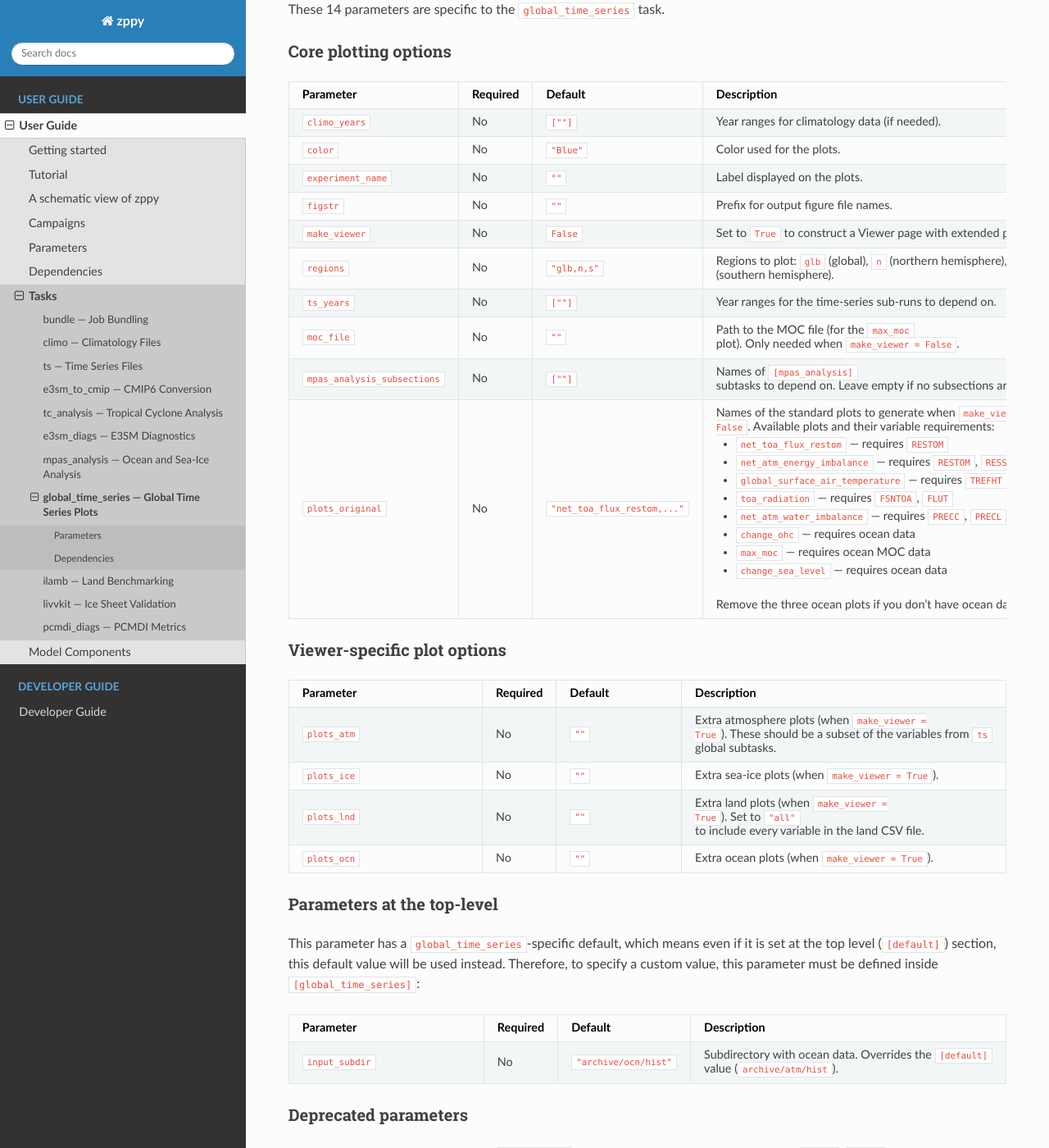
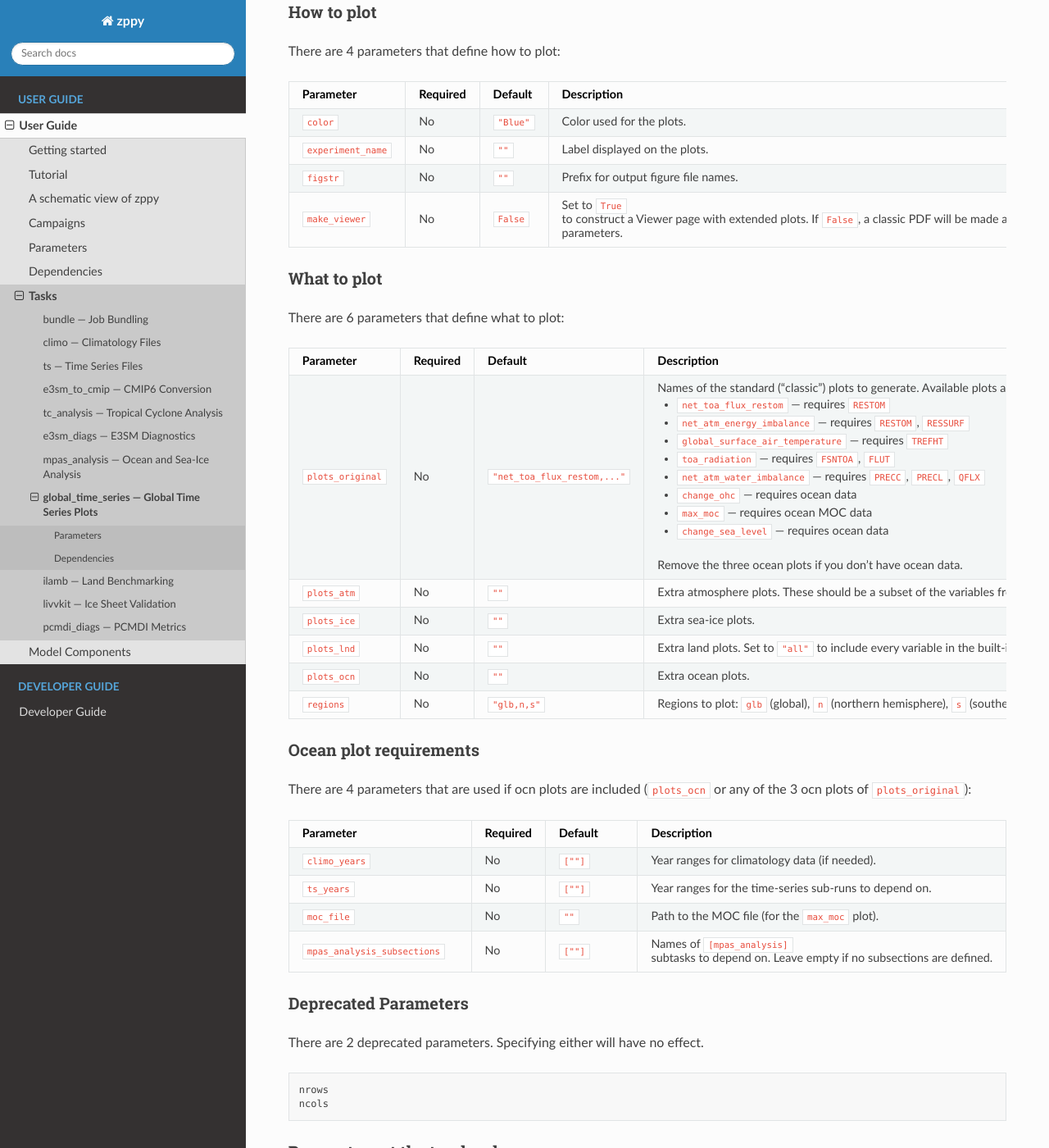
Before and after one commit to E3SM-Project/zppy, a Sphinx documentation site: the page built from docs/source/user_guide/tasks/global_time_series.rst, in a window 1280 px wide and 1400 px high, scrolled down 361 px. Shown: the whole window at 82% size. Built offline with Sphinx 7.4.7 and the Read the Docs theme 3.1.0, drawn with Linux system fonts in a browser that asks for light colours; some of the changed text lies outside the part shown.

Commit message:
Revise global_time_series parameters doc

```diff
--- a/docs/source/user_guide/tasks/global_time_series.rst
+++ b/docs/source/user_guide/tasks/global_time_series.rst
@@ -5,16 +5,18 @@ global_time_series — Global Time Series Plots
 
 The ``global_time_series`` task generates global time series plots of
 key climate metrics. It can optionally produce a Viewer page. It depends on
- the :doc:`ts` task (for atmospheric and land global-mean time series)
- and on :doc:`mpas_analysis` when ocean plots are requested.
+the :doc:`ts` task (for atmospheric and land global-mean time series)
+and on :doc:`mpas_analysis` when ocean plots are requested.
 
 Parameters
 ----------
 
-These 14 parameters are specific to the ``global_time_series`` task.
+These 14 (non-deprecated) parameters are specific to the ``global_time_series`` task.
 
-Core plotting options
-~~~~~~~~~~~~~~~~~~~~~
+How to plot
+~~~~~~~~~~~
+
+There are 4 parameters that define how to plot:
 
 .. list-table::
    :header-rows: 1
@@ -24,10 +26,6 @@ Core plotting options
      - Required
      - Default
      - Description
-   * - ``climo_years``
-     - No
-     - ``[""]``
-     - Year ranges for climatology data (if needed).
    * - ``color``
      - No
      - ``"Blue"``
@@ -43,30 +41,26 @@ Core plotting options
    * - ``make_viewer``
      - No
      - ``False``
-     - Set to ``True`` to construct a Viewer page with extended plots.
-   * - ``regions``
-     - No
-     - ``"glb,n,s"``
-     - Regions to plot: ``glb`` (global), ``n`` (northern hemisphere),
-       ``s`` (southern hemisphere).
-   * - ``ts_years``
-     - No
-     - ``[""]``
-     - Year ranges for the time-series sub-runs to depend on.
-   * - ``moc_file``
-     - No
-     - ``""``
-     - Path to the MOC file (for the ``max_moc`` plot). Only needed when
-       ``make_viewer = False``.
-   * - ``mpas_analysis_subsections``
-     - No
-     - ``[""]``
-     - Names of ``[mpas_analysis]`` subtasks to depend on. Leave empty if
-       no subsections are defined.
+     - Set to ``True`` to construct a Viewer page with extended plots. If ``False``, a classic PDF will be made and/or individual PDFs will be made for additional variables specified in the ``plot_<component>`` parameters.
+
+
+What to plot
+~~~~~~~~~~~~
+
+There are 6 parameters that define what to plot:
+
+.. list-table::
+   :header-rows: 1
+   :widths: 28 10 18 44
+
+   * - Parameter
+     - Required
+     - Default
+     - Description
    * - ``plots_original``
      - No
      - ``"net_toa_flux_restom,..."``
-     - Names of the standard plots to generate when ``make_viewer = False``.
+     - Names of the standard ("classic") plots to generate.
        Available plots and their variable requirements:
 
        - ``net_toa_flux_restom`` — requires ``RESTOM``
@@ -79,9 +73,34 @@ Core plotting options
        - ``change_sea_level`` — requires ocean data
 
        Remove the three ocean plots if you don't have ocean data.
+   * - ``plots_atm``
+     - No
+     - ``""``
+     - Extra atmosphere plots. These should be
+       a subset of the variables from ``ts`` global subtasks.
+   * - ``plots_ice``
+     - No
+     - ``""``
+     - Extra sea-ice plots.
+   * - ``plots_lnd``
+     - No
+     - ``""``
+     - Extra land plots. Set to ``"all"`` to
+       include every variable in the built-in land CSV file.
+   * - ``plots_ocn``
+     - No
+     - ``""``
+     - Extra ocean plots.
+   * - ``regions``
+     - No
+     - ``"glb,n,s"``
+     - Regions to plot: ``glb`` (global), ``n`` (northern hemisphere),
+       ``s`` (southern hemisphere).
 
-Viewer-specific plot options
-~~~~~~~~~~~~~~~~~~~~~~~~~~~~
+Ocean plot requirements
+~~~~~~~~~~~~~~~~~~~~~~~
+
+There are 4 parameters that are used if ocn plots are included (``plots_ocn`` or any of the 3 ocn plots of ``plots_original``):
 
 .. list-table::
    :header-rows: 1
@@ -91,24 +110,33 @@ Viewer-specific plot options
      - Required
      - Default
      - Description
-   * - ``plots_atm``
+   * - ``climo_years``
+     - No
+     - ``[""]``
+     - Year ranges for climatology data (if needed).
+   * - ``ts_years``
+     - No
+     - ``[""]``
+     - Year ranges for the time-series sub-runs to depend on.
+   * - ``moc_file``
      - No
      - ``""``
-     - Extra atmosphere plots (when ``make_viewer = True``). These should be
-       a subset of the variables from ``ts`` global subtasks.
-   * - ``plots_ice``
+     - Path to the MOC file (for the ``max_moc`` plot).
+   * - ``mpas_analysis_subsections``
      - No
-     - ``""``
-     - Extra sea-ice plots (when ``make_viewer = True``).
-   * - ``plots_lnd``
-     - No
-     - ``""``
-     - Extra land plots (when ``make_viewer = True``). Set to ``"all"`` to
-       include every variable in the land CSV file.
-   * - ``plots_ocn``
-     - No
-     - ``""``
-     - Extra ocean plots (when ``make_viewer = True``).
+     - ``[""]``
+     - Names of ``[mpas_analysis]`` subtasks to depend on. Leave empty if
+       no subsections are defined.
+
+Deprecated Parameters
+~~~~~~~~~~~~~~~~~~~~~
+
+There are 2 deprecated parameters. Specifying either will have no effect.
+
+.. code-block:: text
+
+   nrows
+   ncols
 
 Parameters at the top-level
 ~~~~~~~~~~~~~~~~~~~~~~~~~~~
```
